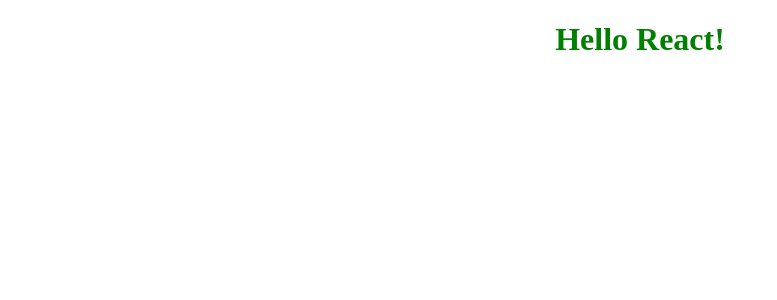
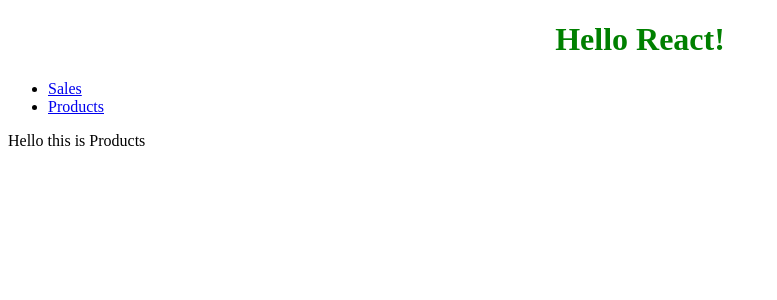
Before and after one commit to yigitsadic/pos-sim-frontend, a React app: page /products in a window 1280 px wide. Shown: the top 300 px of the page, without its empty margins (0-777 px from the left). Built offline with nearby package versions, Linux system fonts and the light colour scheme.

Commit message:
Installed react-router.

```diff
--- a/package.json
+++ b/package.json
@@ -13,6 +13,7 @@
   "dependencies": {
     "react": "^16.13.1",
     "react-dom": "^16.13.1",
+    "react-router-dom": "^5.1.2",
     "styled-components": "^5.1.0"
   },
   "devDependencies": {
--- a/src/App.js
+++ b/src/App.js
@@ -1,5 +1,13 @@
 import React from "react";
 import styled from "styled-components";
+import {
+  BrowserRouter as Router,
+  Switch,
+  Route,
+  Link
+} from "react-router-dom";
+import { Sales } from "./components/Sales";
+import { Products } from "./components/Products";
 
 const Header = styled.h1`
   text-align: center;
@@ -9,8 +17,32 @@
 
 export const App = () => {
   return (
-    <Header>
-      Hello React!
-    </Header>
+    <Router>
+      <Header>Hello React!</Header>
+
+      <ul>
+        <li>
+          <Link to="/sales">Sales</Link>
+        </li>
+
+        <li>
+          <Link to="/products">Products</Link>
+        </li>
+      </ul>
+
+      <Switch>
+        <Route path="/sales">
+          <Sales />
+        </Route>
+
+        <Route path="/products">
+          <Products />
+        </Route>
+
+        <Route path="/">
+          <Sales />
+        </Route>
+      </Switch>
+    </Router>
   );
 };
--- /dev/null
+++ b/src/components/Products.js
@@ -0,0 +1,7 @@
+import React from "react";
+
+export const Products = () => {
+  return <React.Fragment>
+    Hello this is Products
+  </React.Fragment>
+}
--- /dev/null
+++ b/src/components/Sales.js
@@ -0,0 +1,7 @@
+import React from "react";
+
+export const Sales = () => {
+  return <React.Fragment>
+    Hello this is Sales
+  </React.Fragment>
+}
--- a/webpack.config.js
+++ b/webpack.config.js
@@ -6,6 +6,9 @@
   output: {
     path: path.join(__dirname, '/dist'),
     filename: 'index_bundle.js'
+  },
+  devServer: {
+    historyApiFallback: true
   },
   module: {
     rules: [
```
Also changed, not shown: 1 other file (tests, documents, lock files or other folders).
